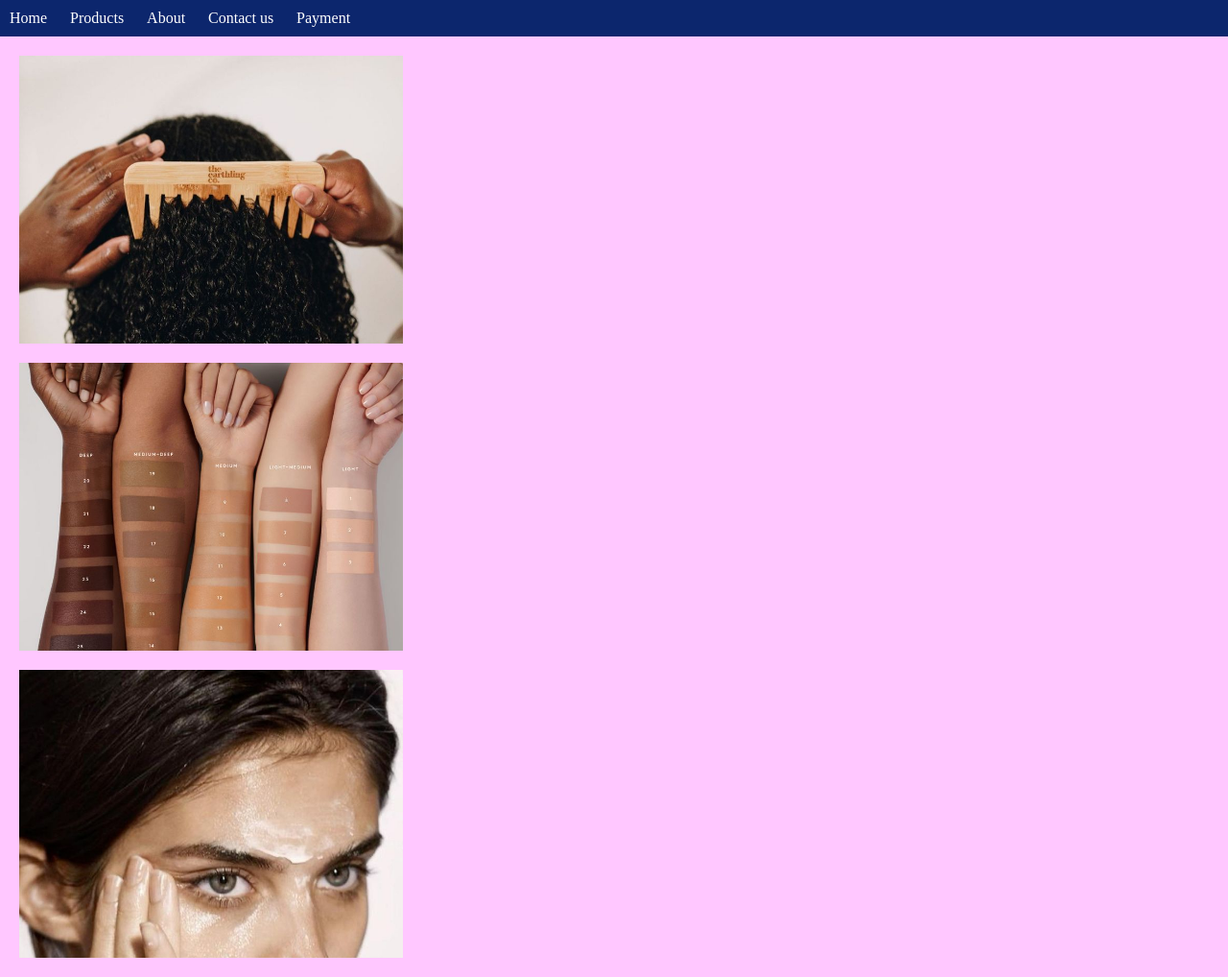
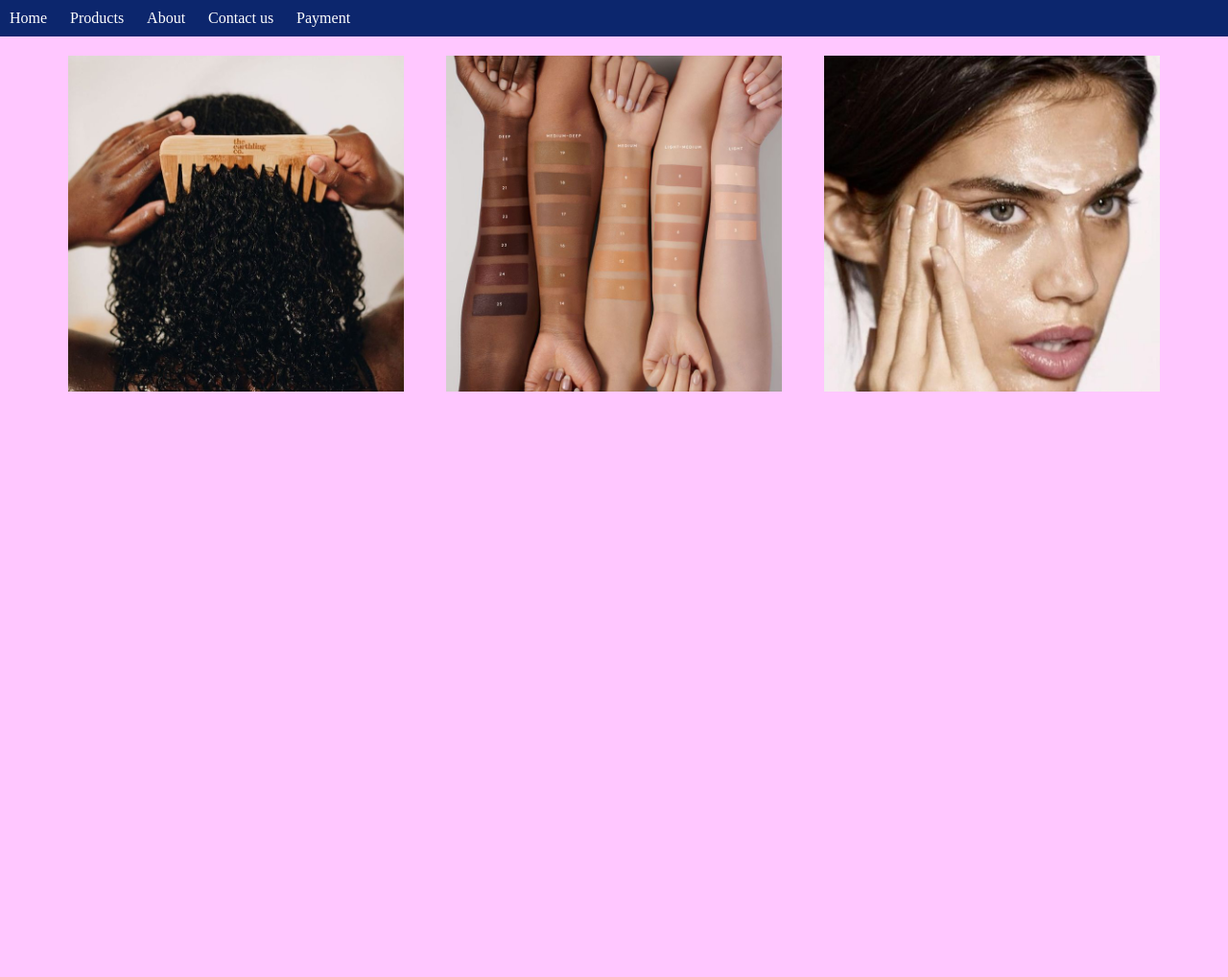
Before and after one commit to nmonar1/FirstWeb, a PHP site: page / in a window 1280 px wide. Shown: the whole page at 96% size. After the commit the page ends 408 px from the top, so only its background shows below. Run offline with PHP 8.4, Linux system fonts and the light colour scheme.

Commit message:
Modified index.html and index.css to make images appear in a row

```diff
--- a/index.css
+++ b/index.css
@@ -1,8 +1,8 @@
-
 * {
     margin: 0;
     padding: 0;
 }
+
 body{
     background-color: #ffc7ff;
 }
@@ -23,28 +23,27 @@ body{
     text-decoration: none;
 }
 
-
-.image {
-    height: 300px;
-    width: 400px;
-    margin: 20px;
-    background-size: cover;
-    display: flex;
-    justify-content: center;
-
+.image-row {
+    text-align: center;
 }
 
-
-#image1 {
-    background-image: url('images/Curly_Hair_Goals.jpeg');
-    display: flex;
-    justify-content: center;
+.image1 {
+    width: 350px;
+    height: 350px;
+    object-fit: cover;
+    margin: 20px;
 }
 
-#image2 {
-    background-image: url('images/shades.jpeg');
+.image2 {
+    width: 350px;
+    height: 350px;
+    object-fit: cover;
+    margin: 20px;
 }
 
-#image3 {
-    background-image: url('images/Clean_Girl_Aesthetic.jpeg');
+.image3 {
+    width: 350px;
+    height: 350px;
+    object-fit: cover;
+    margin: 20px;
 }
--- a/index.html
+++ b/index.html
@@ -4,7 +4,7 @@
     <meta charset="UTF-8">
     <meta name="viewport" content="width=device-width, initial-scale=1.0">
     <title>home</title>
-    <link rel="stylesheet" href="index.css">
+    <link rel="stylesheet" href="index.css"> <!--link to css file-->
 </head>
 <body>
     <ul class="navbar-nav mr-auto">
@@ -15,9 +15,13 @@
         <li class="nav-item"> <a class="nav-link" href="payment.html">Payment</a></li>
     </ul>
 
+    <div class="container">
+        <div class="row image-row">
 
-    <div class="image" id="image1"></div>
-    <div class="image" id="image2"></div>
-    <div class="image" id="image3"></div>
+            <img src="images/Curly_Hair_Goals.jpeg" alt="" class="image1">
+            <img src="images/shades.jpeg" alt="" class="image2">
+            <img src="images/Clean_Girl_Aesthetic.jpeg" alt="" class="image3">
+        </div>
+    </div>
 </body>
 </html>
```
